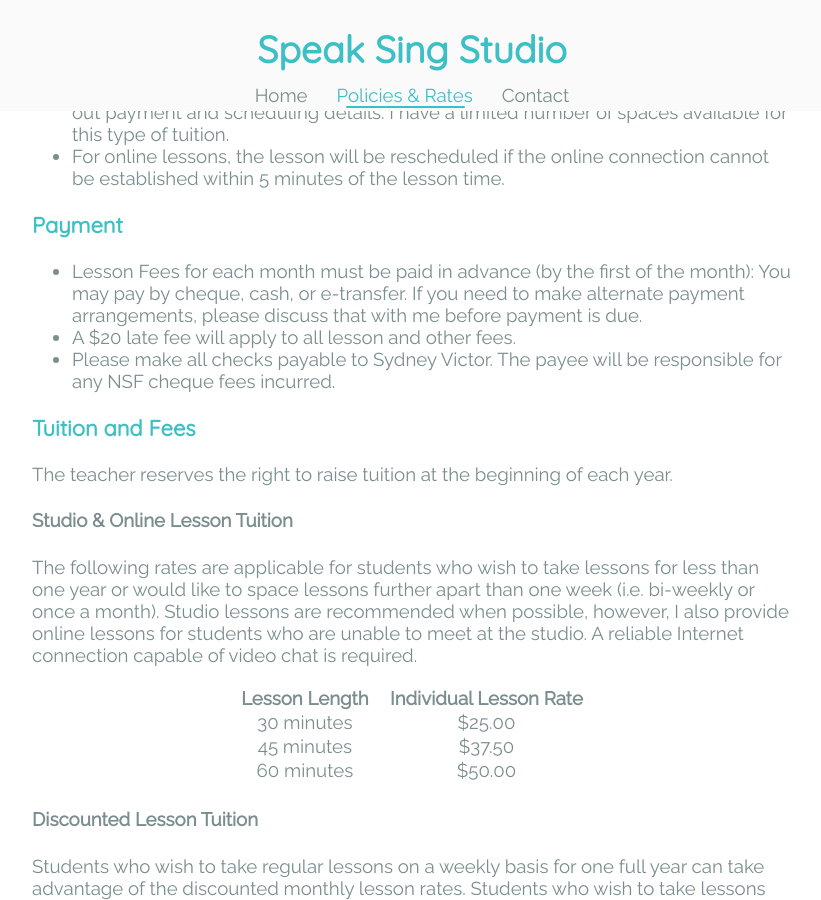
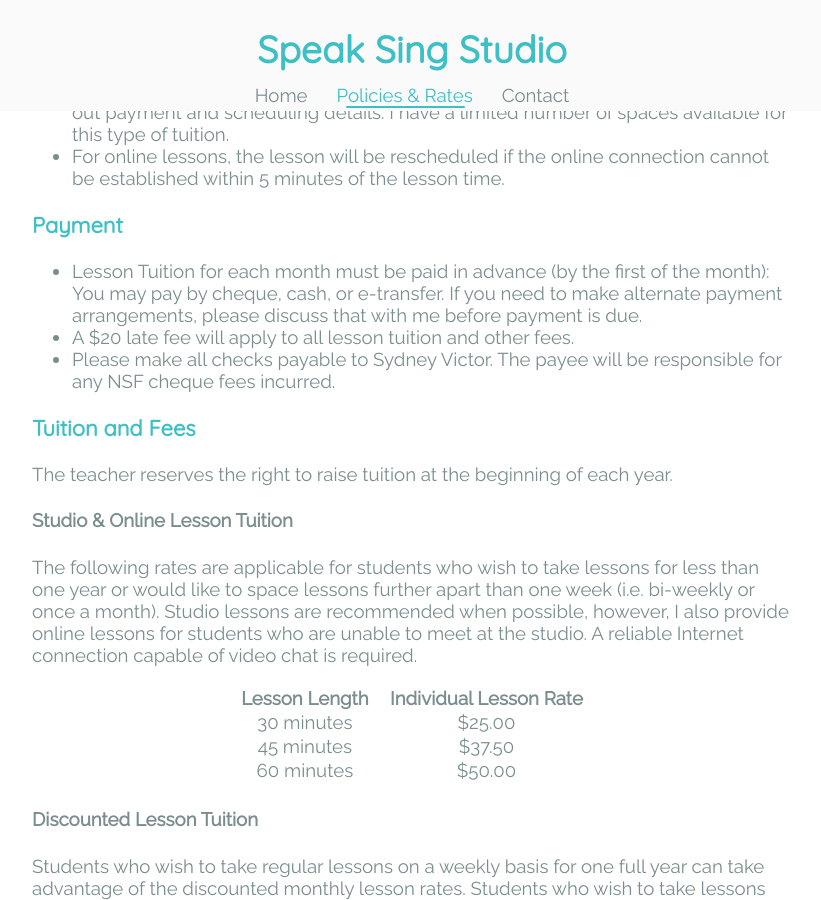
Before and after one commit to sydneyvictor/sydneyvictor.github.com, a Jekyll site: the page built from policies_and_rates.md, in a window 1280 px wide and 900 px high, scrolled down 1078 px. Shown: the whole window, without its empty margins (228-1049 px from the left). Built offline with Jekyll 4.4.1, drawn with Linux system fonts in a browser that asks for light colours.

Commit message:
Update policies_and_rates.md

```diff
--- a/policies_and_rates.md
+++ b/policies_and_rates.md
@@ -22,8 +22,8 @@ By submitting payment, you reserve a spot in my studio for the year and agree to
 
 ### Payment
 
- * Lesson Fees for each month must be paid in advance (by the first of the month): You may pay by cheque, cash, or e-transfer.  If you need to make alternate payment arrangements, please discuss that with me before payment is due.
- * A $20 late fee will apply to all lesson and other fees.
+ * Lesson Tuition for each month must be paid in advance (by the first of the month): You may pay by cheque, cash, or e-transfer.  If you need to make alternate payment arrangements, please discuss that with me before payment is due.
+ * A $20 late fee will apply to all lesson tuition and other fees.
  * Please make all checks payable to Sydney Victor. The payee will be responsible for any NSF cheque fees incurred.
 
 
```
